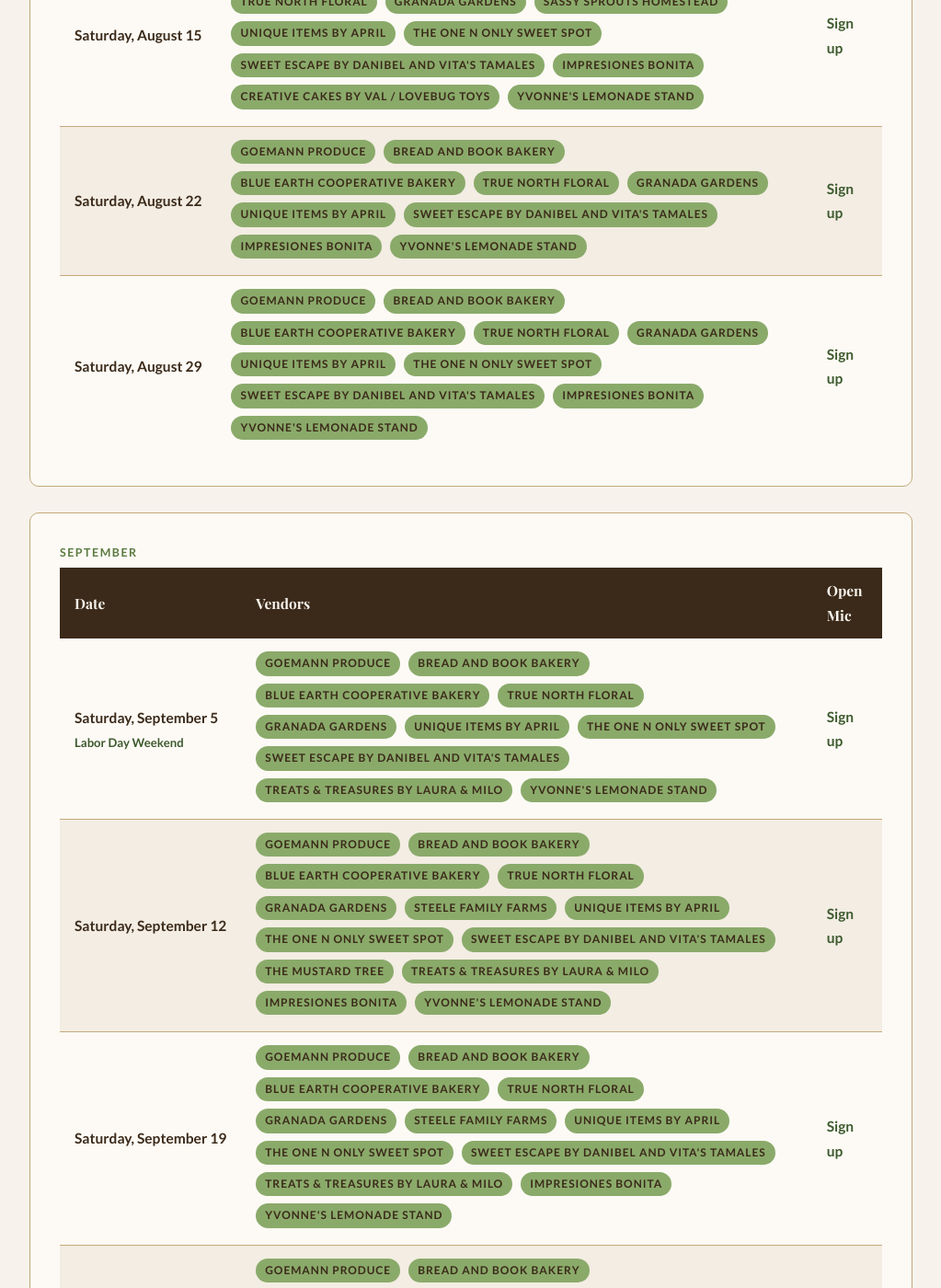
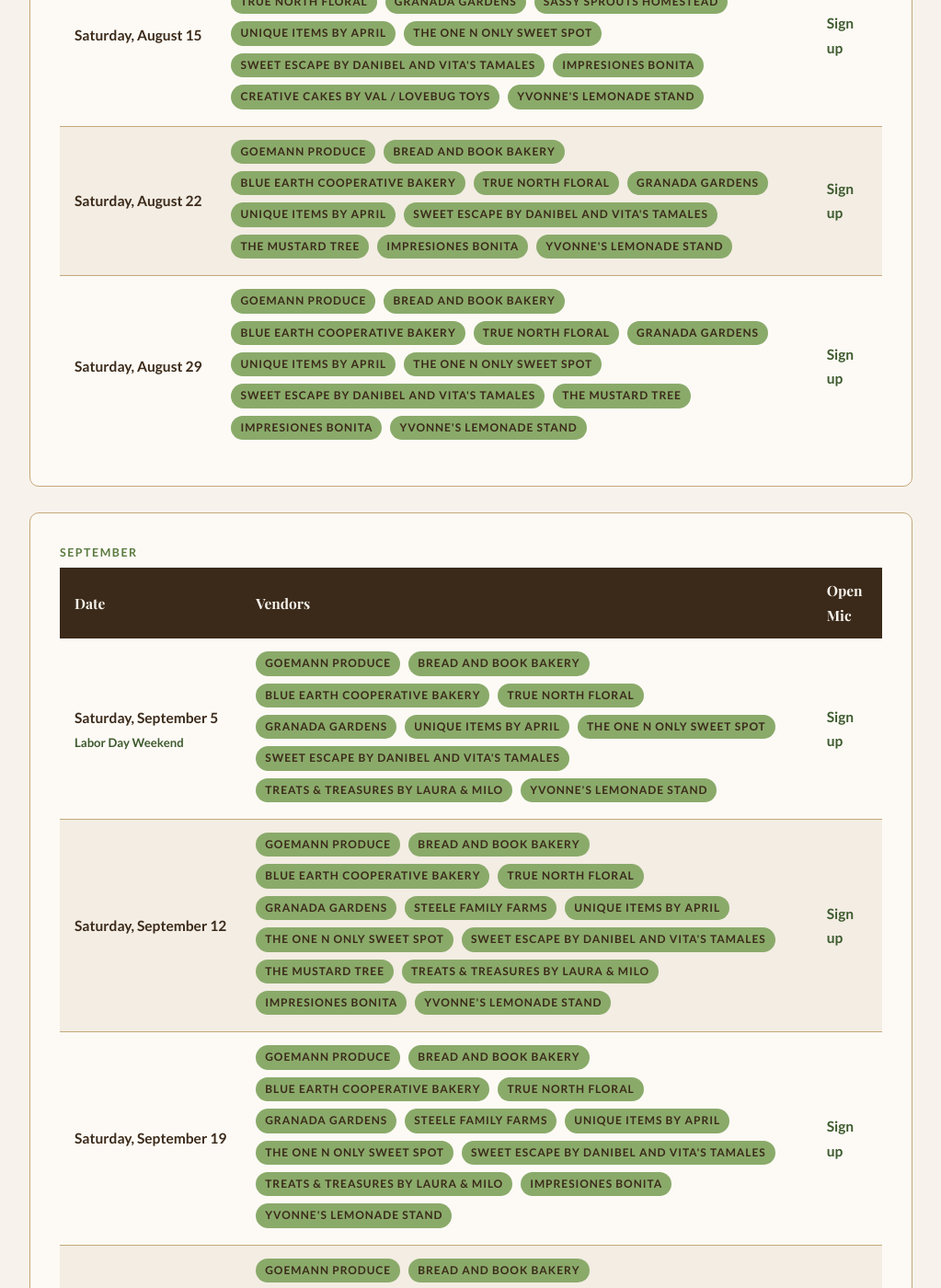
Before and after one commit to blueearthcommunitymarket/blueearthcommunitymarket.github.io, a Jekyll site: the page built from calendar/index.html, in a window 1280 px wide and 1400 px high, scrolled down 1199 px. Shown: the whole window at 92% size, without its empty margins (128-1151 px from the left). Built offline with Jekyll 4.4.1, drawn with Linux system fonts in a browser that asks for light colours; some web fonts are replaced; some of the changed text lies outside the part shown.

Commit message:
Update The Mustard Tree market dates

```diff
--- a/calendar/index.html
+++ b/calendar/index.html
@@ -92,6 +92,7 @@ description: 2026 Blue Earth Community Market season schedule. Saturdays 10am-1p
                         <span class="tag">Granada Gardens</span>
                         <span class="tag">Unique Items by April</span>
                         <span class="tag">Sweet Escape by Danibel and Vita's Tamales</span>
+                        <span class="tag">The Mustard Tree</span>
                         <span class="tag">Impresiones Bonita</span>
                         <span class="tag">Yvonne's Lemonade Stand</span>
                     </td>
@@ -108,6 +109,7 @@ description: 2026 Blue Earth Community Market season schedule. Saturdays 10am-1p
                         <span class="tag">Unique Items by April</span>
                         <span class="tag">The One N Only Sweet Spot</span>
                         <span class="tag">Sweet Escape by Danibel and Vita's Tamales</span>
+                        <span class="tag">The Mustard Tree</span>
                         <span class="tag">Impresiones Bonita</span>
                         <span class="tag">Yvonne's Lemonade Stand</span>
                     </td>
@@ -192,6 +194,7 @@ description: 2026 Blue Earth Community Market season schedule. Saturdays 10am-1p
                         <span class="tag">Unique Items by April</span>
                         <span class="tag">The One N Only Sweet Spot</span>
                         <span class="tag">Sweet Escape by Danibel and Vita's Tamales</span>
+                        <span class="tag">The Mustard Tree</span>
                         <span class="tag">Treats &amp; Treasures by Laura &amp; Milo</span>
                         <span class="tag">Yvonne's Lemonade Stand</span>
                     </td>
@@ -237,6 +240,7 @@ description: 2026 Blue Earth Community Market season schedule. Saturdays 10am-1p
                         <span class="tag">Unique Items by April</span>
                         <span class="tag">The One N Only Sweet Spot</span>
                         <span class="tag">Sweet Escape by Danibel and Vita's Tamales</span>
+                        <span class="tag">The Mustard Tree</span>
                         <span class="tag">Treats &amp; Treasures by Laura &amp; Milo</span>
                         <span class="tag">Yvonne's Lemonade Stand</span>
                     </td>
```
